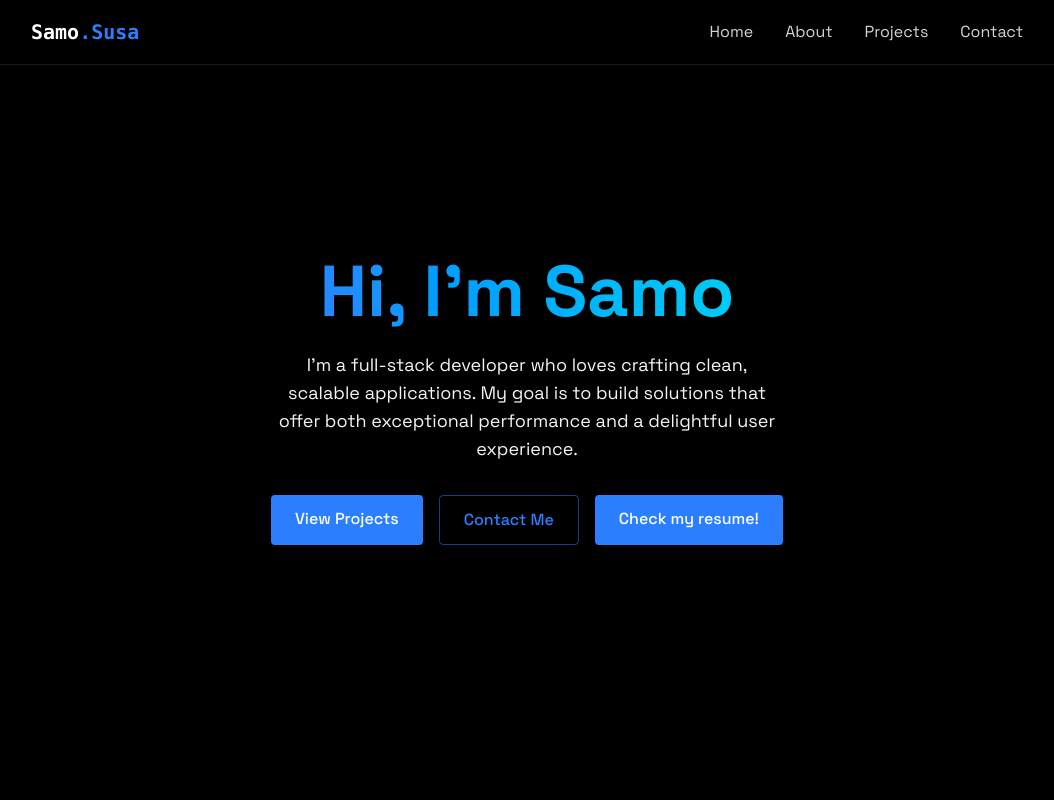
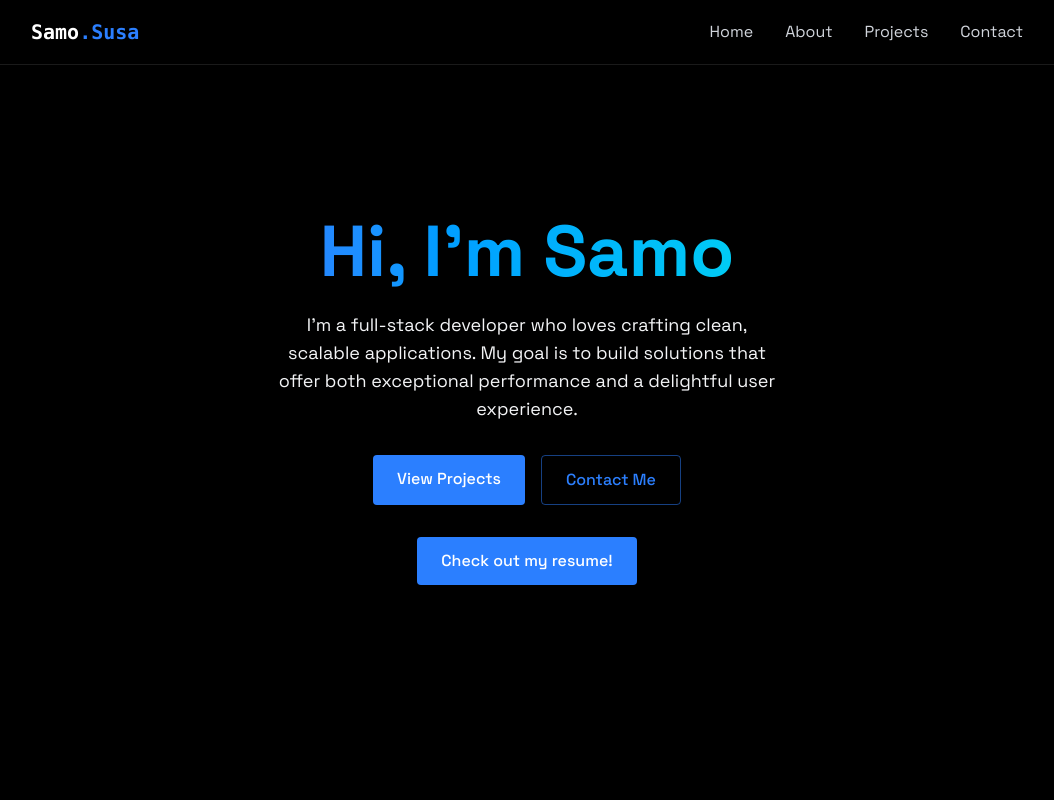
Before and after one commit to samosusa/SamoSusa-Portfolio, a React (Vite) app: page / in a window 1280 px wide. Shown: the top 800 px of the page, without its empty margins (113-1167 px from the left). Built offline with nearby package versions, Linux system fonts and the light colour scheme.

Commit message:
Updated Home.jsx with resume download link

```diff
--- a/package.json
+++ b/package.json
@@ -1,6 +1,6 @@
 {
   "name": "beautiful-portfolio",
-  "homepage": "https://samosusa.github.io/SamoSusa-Portfolio",
+  "homepage": "https://samosusa.github.io/SamoSusa-Portfolio/",
   "private": true,
   "version": "0.0.0",
   "type": "module",
--- a/src/components/sections/Home.jsx
+++ b/src/components/sections/Home.jsx
@@ -1,10 +1,11 @@
 import { RevealOnScroll } from "../RevealOnScroll";
+import resumePDF from "./Samo Susa - CV.pdf";
 
 export const Home = () => {
   return (
     <section
       id="home"
-      className="min-h-screen flex items-center justify-center relative"
+      className="min-h-screen flex flex-col items-center justify-center relative"
     >
       <RevealOnScroll>
         <div className="text-center z-10 px-4">
@@ -32,17 +33,18 @@ export const Home = () => {
             >
               Contact Me
             </a>
-
-            <a
-              href="/src/assets/Samo Susa - CV.pdf"
-              download
-              className="bg-blue-500 text-white py-3 px-6 rounded font-medium transition relative overflow-hidden hover:-translate-y-0.5 hover:shadow-[0_0_15px_rgba(59, 130, 246, 0.4)]"
-            >
-              Check my resume!
-            </a>
           </div>
         </div>
       </RevealOnScroll>
+      <div className="flex justify-center mt-8">
+        <a
+          href={resumePDF}
+          download="Samo Susa - CV.pdf"
+          className="bg-blue-500 text-white py-3 px-6 rounded font-medium transition relative overflow-hidden hover:-translate-y-0.5 hover:shadow-[0_0_15px_rgba(59, 130, 246, 0.4)]"
+        >
+          Check out my resume!
+        </a>
+      </div>
     </section>
   );
 };
```
Also changed, not shown: 1 other file (tests, documents, lock files or other folders).
